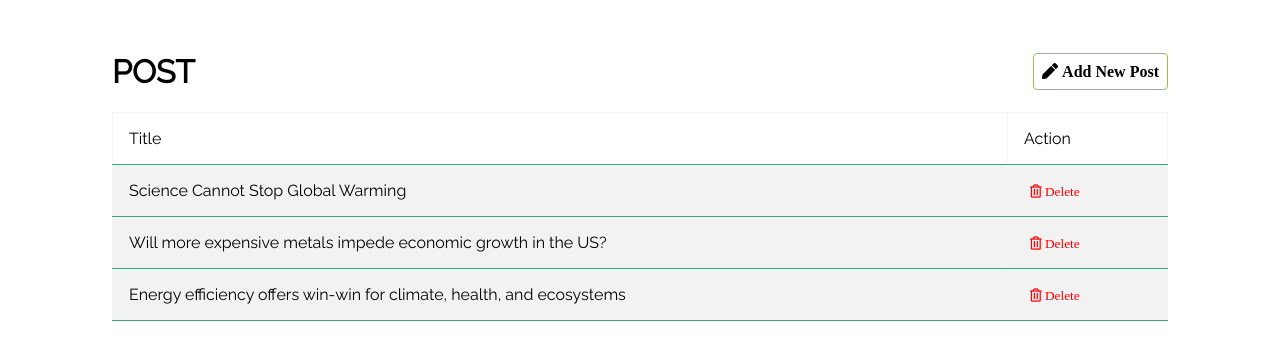
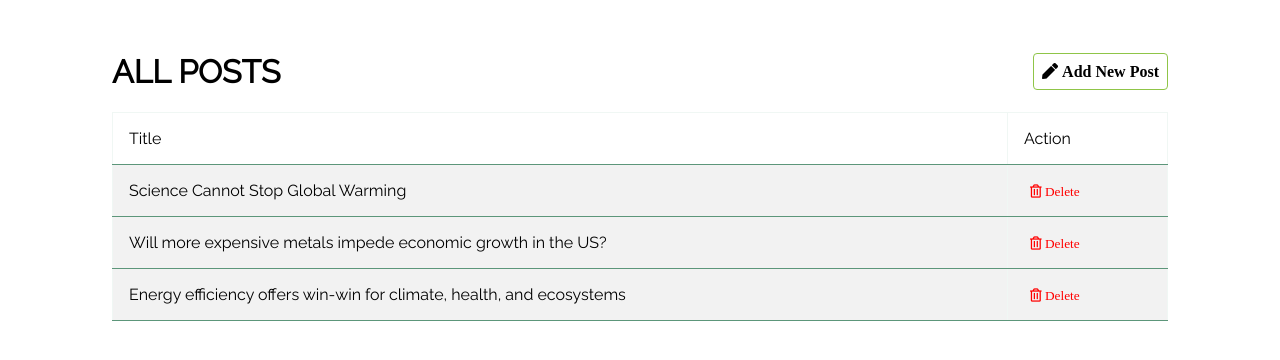
Before and after one commit to KaanDarcey/LittleFoot, a PHP site: page /admin/posts.php in a window 1280 px wide. Shown: the part 83-443 px from the top of the page. Run offline with PHP 8.4, Linux system fonts and the light colour scheme; a user stored in the database is signed in; data comes from the database, SQL or seed files in the repository; some libraries are stand-ins or nearby versions.

Commit message:
Update title

```diff
--- a/admin/header.php
+++ b/admin/header.php
@@ -12,7 +12,7 @@ echo '<header>
   <a class="" href="../index.php"><i class="fas fa-home"> LITTLE FOOT</i></a>
 </div>
 <div>
-  <ul class="admin-menu">
+  <ul class="admin-menu" id="admin-menu">
     <li><a class="admin-menu-item" href="./posts.php"><i class="fas fa-thumbtack"> All Posts</i></a></li>
     <li><a class="admin-menu-item" href="./new-post.php"><i class="fas fa-pen"> New Post</i></a></li>
     <li><a class="admin-menu-item" href="../PHP/logout.php"><i class="fas fa-sign-out-alt"> Log Out</i></a></li>
--- a/admin/new-post.php
+++ b/admin/new-post.php
@@ -6,7 +6,7 @@
   <head>
     <meta charset="utf-8">
     <meta http-equiv="X-UA-Compatible" content="IE=edge">
-    <title>Admin | New Post</title>
+    <title>New Post | Little Foot</title>
     <meta name="description" content="">
     <meta name="viewport" content="width=device-width, initial-scale=1">
 
--- a/admin/posts.php
+++ b/admin/posts.php
@@ -6,7 +6,7 @@
   <head>
     <meta charset="utf-8">
     <meta http-equiv="X-UA-Compatible" content="IE=edge">
-    <title>Admin | All Posts</title>
+    <title>All Posts | Little Foot</title>
     <meta name="description" content="">
     <meta name="viewport" content="width=device-width, initial-scale=1">
 
@@ -24,7 +24,7 @@
       <?php include 'header.php';?>
       <main class="posts">
         <div class="post-header">
-          <h1>POST</h1>
+          <h1>ALL POSTS</h1>
           <a class="new-post" href="./new-post.php"><i class="fas fa-pen"> Add New Post</i></a>
         </div>
         <table class="post-table">
@@ -53,8 +53,6 @@
         </table>
       </main>
     </div>
-
-
     <script src="" async defer></script>
   </body>
 </html>
```
